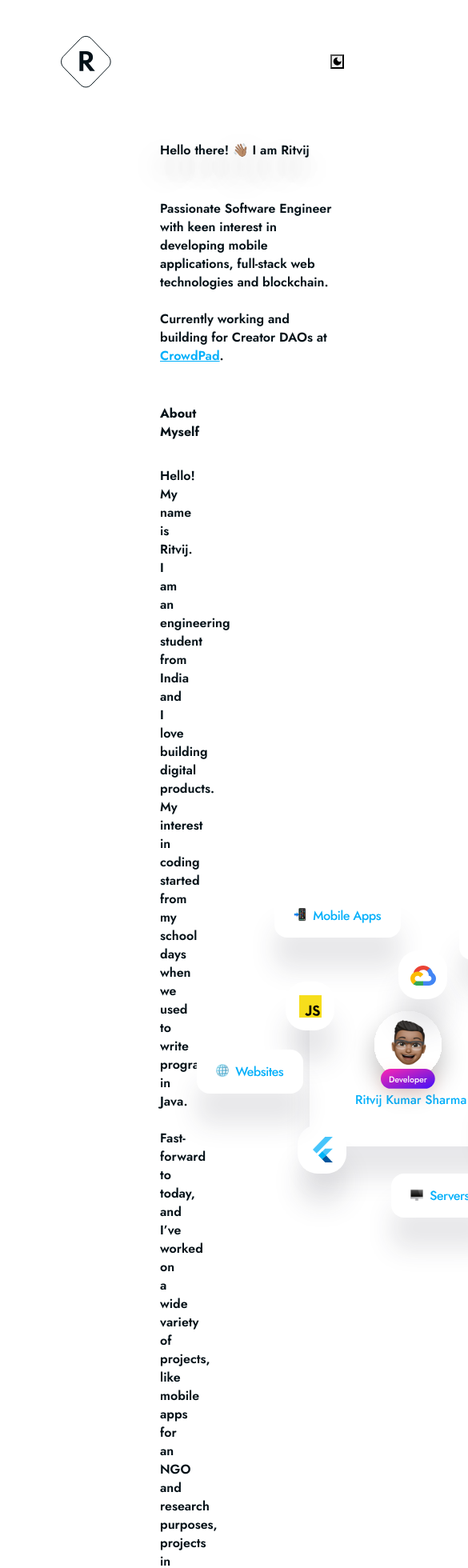
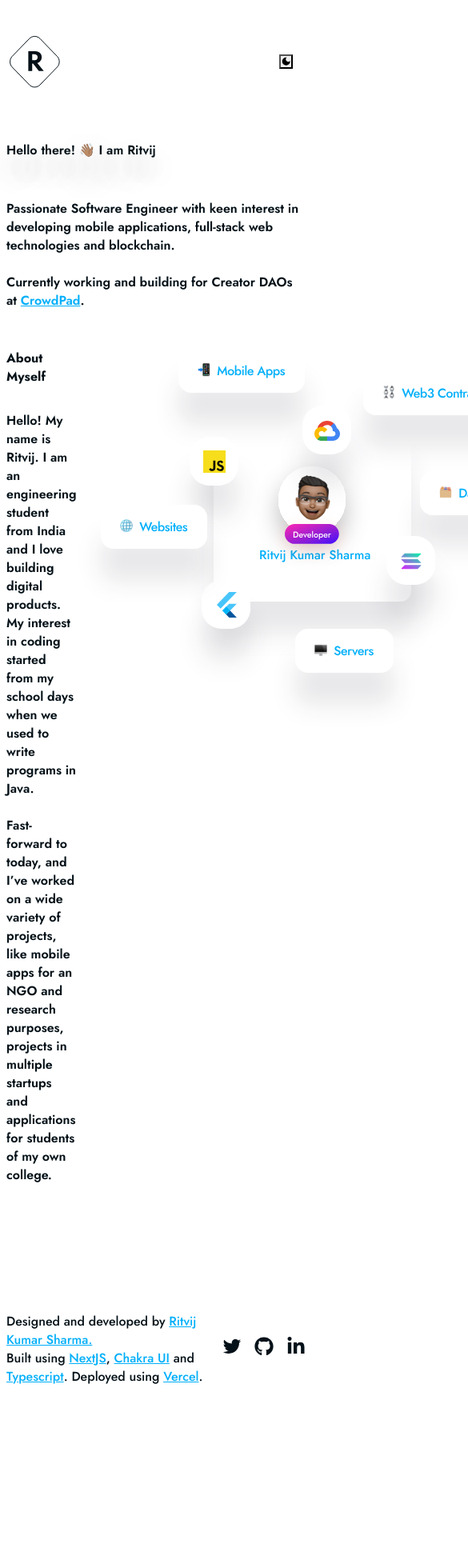
Before and after one commit to ritvij14/portfolio, a Next.js app: page / in a window 390 px wide. Shown: the top 1960 px of the page at 80% size, 585 px wide, since content can reach past the window. After the commit the page ends 1804 px from the top, so only its background shows below. Built offline with nearby package versions, Linux system fonts and the light colour scheme.

Commit message:
responsiveness added

```diff
--- a/components/about.tsx
+++ b/components/about.tsx
@@ -9,12 +9,12 @@
   const { colorMode } = useColorMode();
 
   return (
-    <Box
-      mx="12rem"
+    <Flex
+      mx={{ base: "2rem", sm: "4rem", md: "6rem", lg: "8rem", xl: "12rem" }}
       mb="5rem"
       color={colorMode == "dark" ? "#D2EAFF" : "#041118"}
+      flexDir={{ base: "column", md: "row" }}
     >
-      <Flex>
       <ChakraBox
         initial={{ opacity: 0, y: 10 }}
         whileInView={{ opacity: 1, y: 0 }}
@@ -25,20 +25,29 @@
           duration: 0.2,
           ease: "easeIn",
         }}
-          w="53%"
+        w={{ base: "80%", md: "53%" }}
       >
-          <Text mt="auto" fontFamily="jost" fontSize="4xl" fontWeight="700">
+        <Text
+          mt="auto"
+          fontFamily="jost"
+          fontSize={{ base: "2xl", lg: "3xl", xl: "4xl" }}
+          fontWeight="700"
+        >
           About Myself
         </Text>
 
-          <Text fontFamily="jost" fontSize="xl" fontWeight="600" mt="2rem">
-            Hello! My name is Ritvij. I am an engineering student from India and
-            I love building digital products. My interest in coding started from
-            my school days when we used to write programs in Java. <br />
+        <Text
+          fontFamily="jost"
+          fontSize={{ base: "md", md: "xl", lg: "2xl" }}
+          fontWeight="600"
+          mt="2rem"
+        >
+          Hello! My name is Ritvij. I am an engineering student from India and I
+          love building digital products. My interest in coding started from my
+          school days when we used to write programs in Java. <br />
           <br /> Fast-forward to today, and I’ve worked on a wide variety of
-            projects, like mobile apps for an NGO and research purposes,
-            projects in multiple startups and applications for students of my
-            own college.
+          projects, like mobile apps for an NGO and research purposes, projects
+          in multiple startups and applications for students of my own college.
         </Text>
       </ChakraBox>
       <ChakraBox
@@ -51,7 +60,7 @@
           duration: 0.2,
           ease: "easeIn",
         }}
-          alignSelf="center"
+        alignSelf={{ md: "center" }}
       >
         <Image
           src={
@@ -60,11 +69,12 @@
               : "/images/about_vector.svg"
           }
           alt="ritvij_memoji"
-            ml="1rem"
+          ml={{ md: "1rem" }}
+          mt={{ base: "4rem", md: "0" }}
+          w={{ base: "90%", sm: "80%", md: "auto" }}
         />
       </ChakraBox>
     </Flex>
-    </Box>
   );
 };
 
--- a/components/footer.tsx
+++ b/components/footer.tsx
@@ -21,14 +21,16 @@
       }}
     >
       <Flex
-        direction="row"
+        direction={{ base: "column", sm: "row" }}
         w="100%"
         justify="space-between"
         alignItems="center"
-        px="12rem"
+        px={{ base: "2rem", sm: "4rem", md: "6rem", lg: "8rem", xl: "12rem" }}
         py="3rem"
         fontFamily="jost"
         fontWeight="500"
+        fontSize={{ base: "xs", sm: "sm" }}
+        textAlign={{ base: "center", sm: "left" }}
       >
         <Text color={colorMode == "dark" ? "#D2EAFF" : "#041118"}>
           Designed and developed by{" "}
@@ -58,7 +60,7 @@
           </Link>
           .
         </Text>
-        <HStack spacing="1rem">
+        <HStack spacing="1rem" mt={{ base: "2rem", sm: "0" }}>
           <Link href="https://twitter.com/ritvij14_" isExternal>
             <IoLogoTwitter
               color={colorMode == "dark" ? "#D2EAFF" : "#041118"}
--- a/components/header.tsx
+++ b/components/header.tsx
@@ -22,7 +22,7 @@
         w="100%"
         justify="space-between"
         alignItems="center"
-        px="4rem"
+        px={{ base: "1.5rem", sm: "4rem" }}
         py="2rem"
       >
         <Image
@@ -32,6 +32,7 @@
               : "/images/logo_black.svg"
           }
           alt="ritvij_memoji"
+          w={{ base: "15%", md: "auto" }}
         />
 
         <ColorModeToggle />
--- a/components/intro.tsx
+++ b/components/intro.tsx
@@ -8,7 +8,12 @@
   const { colorMode } = useColorMode();
 
   return (
-    <Box ml="12rem" mt="8%" mb="13%" w="60%">
+    <Box
+      ml={{ base: "2rem", sm: "4rem", md: "6rem", lg: "8rem", xl: "12rem" }}
+      mt="8%"
+      mb="13%"
+      w={{ base: "85%", sm: "75%", lg: "70%", xl: "60%" }}
+    >
       <ChakraBox
         initial={{ opacity: 0, y: 10 }}
         animate={{ opacity: 1, y: 0 }}
@@ -19,7 +24,7 @@
           ease: "easeIn",
         }}
         fontFamily="jost"
-        fontSize="6xl"
+        fontSize={{ base: "3xl", sm: "4xl", md: "5xl", lg: "6xl" }}
         fontWeight="600"
         color={colorMode == "dark" ? "#00AFFA" : "#041118"}
         textShadow={
@@ -41,7 +46,7 @@
           ease: "easeIn",
         }}
         fontFamily="jost"
-        fontSize="2xl"
+        fontSize={{ base: "md", md: "xl", lg: "2xl" }}
         fontWeight="600"
         mt="2rem"
         color={colorMode == "dark" ? "#D2EAFF" : "#041118"}
```
Lines whose indentation alone changed are shown as unchanged.
